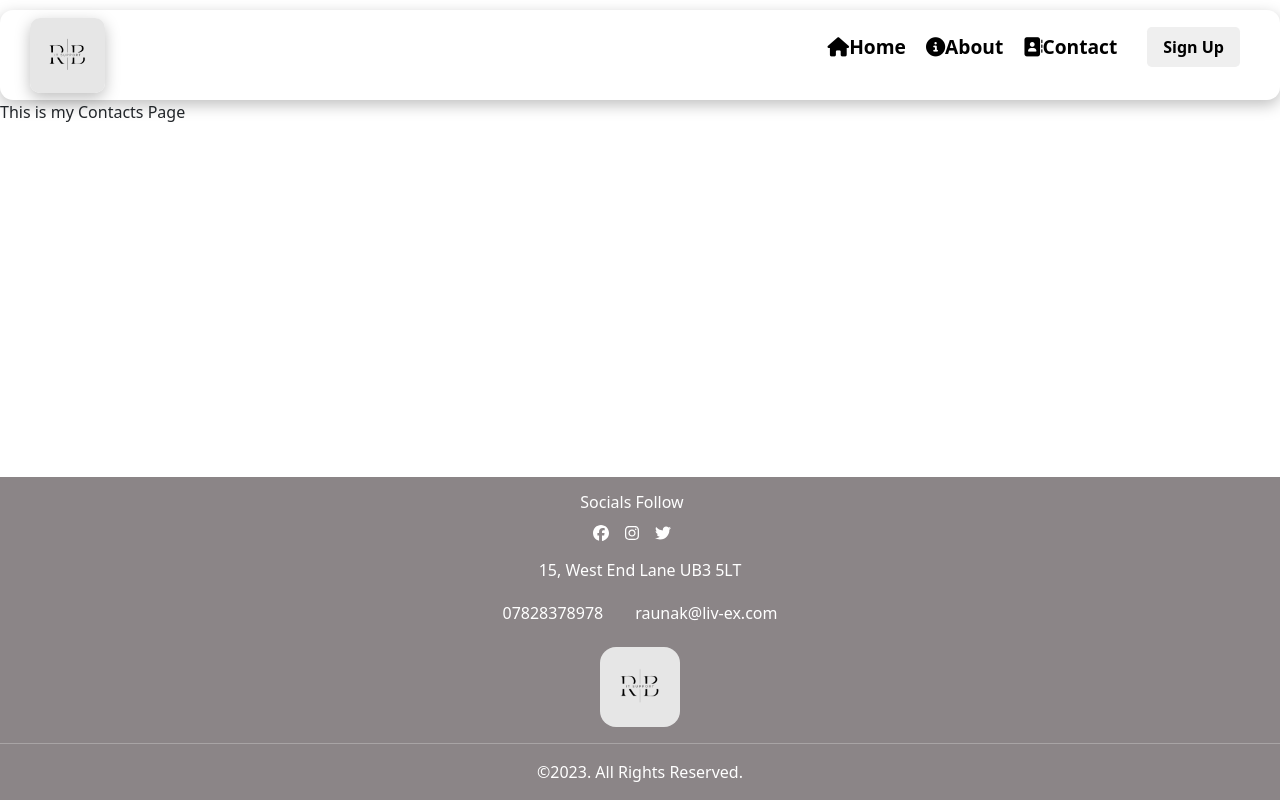
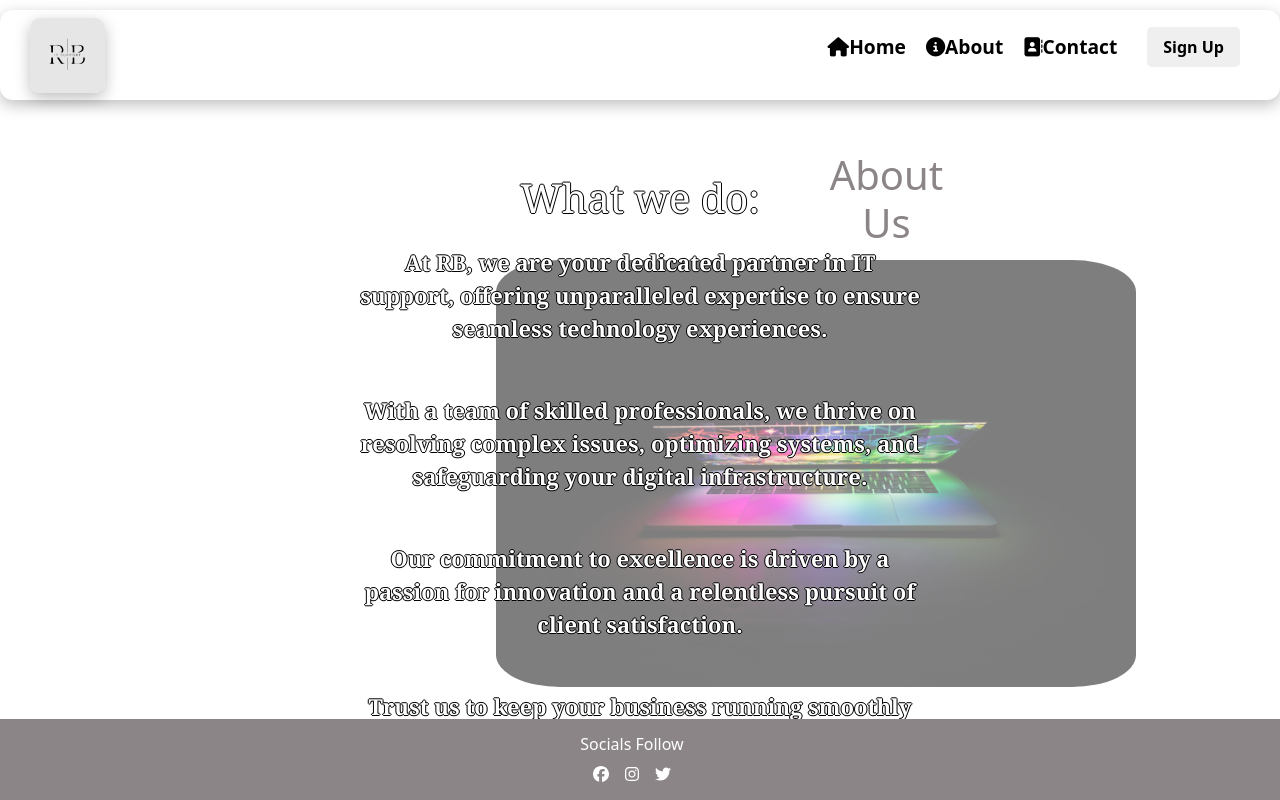
Before and after one commit to Rxunak/Liv-Ex-Project, a React (Create React App) app in the folder loginsignup/: page /about in a window 1280 px wide. Shown: the top 800 px of the page. Built offline with nearby package versions, Linux system fonts and the light colour scheme.

Commit message:
Working on Contact page

```diff
--- a/loginsignup/package.json
+++ b/loginsignup/package.json
@@ -14,6 +14,7 @@
     "react": "^18.2.0",
     "react-bootstrap": "^2.9.1",
     "react-dom": "^18.2.0",
+    "react-modal": "^3.16.1",
     "react-router-dom": "^6.17.0",
     "react-scripts": "5.0.1",
     "web-vitals": "^2.1.4"
--- a/loginsignup/src/Component/Footer.js
+++ b/loginsignup/src/Component/Footer.js
@@ -20,13 +20,13 @@ const Footer = () => {
 
                     <div className='Socials'>
                         <h3 className='socialh3'>Socials Follow</h3>
-                        <a id='ic' href="https://facebook.com">
+                        <a id='ic' href="https://facebook.com" target='_blank'>
                             <FontAwesomeIcon icon={faFacebook} />
                         </a>
-                        <a id='ic'  href="https://instagram.com">
+                        <a id='ic'  href="https://instagram.com" target='_blank'>
                             <FontAwesomeIcon icon={faInstagram} />
                         </a>
-                        <a id='ic'  href="https://twitter.com">
+                        <a id='ic'  href="https://twitter.com" target='_blank'>
                             <FontAwesomeIcon icon={faTwitter} />
                         </a>
                     </div>
--- a/loginsignup/src/Routes/About.js
+++ b/loginsignup/src/Routes/About.js
@@ -1,13 +1,30 @@
 
+import '../Styles/About.css'
 
-
+import logo from '../Assets/About.jpg'
 
 function About (){
     return(
 
-        <div>
+        <div className="About-container">
 
-        <div>This is my Contacts Page</div>
+        <div className="about-heading">
+            <h1 >About Us</h1>
+        </div>
+
+        <div className='abt-img-cont'>
+            <img className='About-image' src={logo} alt="" />
+            <div className='About-text'>
+            <h1 className='about-head'>What we do:</h1>
+            <p>At RB, we are your dedicated partner in IT support, offering unparalleled expertise to ensure seamless technology experiences.</p> <br />
+            <p>With a team of skilled professionals, we thrive on resolving complex issues, optimizing systems, and safeguarding your digital infrastructure.</p> <br />
+            <p>Our commitment to excellence is driven by a passion for innovation and a relentless pursuit of client satisfaction.</p> <br />
+            <p>Trust us to keep your business running smoothly in the ever-evolving digital landscape.</p>
+            </div>
+
+        </div>
+
+
 
         </div>
 
--- a/loginsignup/src/Routes/Contact.js
+++ b/loginsignup/src/Routes/Contact.js
@@ -1,10 +1,36 @@
+import { useState } from 'react';
+import Model from 'react-modal'
+
+import '../Styles/Contact.css'
 
 
-
-function Contact (){
+const Contact =()=>
+{
+    const [visible, setvisible]=useState(false)
     return(
 
-        <div>
+        <div className='Contact-container'>
+
+
+            <button id='cont-butn' onClick={()=>setvisible(true)}>Contact Us</button>
+            <Model className={"hamsa"} s isOpen={visible} onRequestClose={()=>setvisible(false)}>
+                <h1>Fill in your Details</h1>
+                <form action="">
+                    <label htmlFor="">
+                        Name:
+                        <input type="text" name='name' />
+                        <br />
+                        Email:
+                        <input type="email"  />
+                        <br />
+                        Query:
+                        <input type="text" />
+                    </label>
+                    <br />
+                    <input type="submit" value="Submit" />
+                </form>
+                <button className='btn2' onClick={()=>setvisible(false)}>Close</button>
+            </Model>
 
 
         </div>
--- a/loginsignup/src/Routes/Home.js
+++ b/loginsignup/src/Routes/Home.js
@@ -8,11 +8,15 @@ function Home() {
   return (
     <div className='home-container'>
 
+      <div className='container-home'>
       <img className='home-image' src={logo} alt="" />
       <div className='overlay'>
         <p className='home-text'>Welcome to IT SUPPORT</p>
 
       </div>
+
+      </div>
+
 
 
 
--- /dev/null
+++ b/loginsignup/src/Styles/About.css
@@ -0,0 +1,60 @@
+.about-heading{
+
+    color: #8b8587;
+    text-align: center;
+    /* border-radius: 2rem;
+    background-color: #8b8587; */
+    width: 11%;
+    height: 6rem;
+    margin-top: 2rem;
+    margin-left: 51rem;
+    padding-top: 1.2rem;
+    font-size: larger;
+
+
+
+}
+
+.abt-img-cont{
+    position: relative;
+}
+
+.About-text {
+    position: absolute;
+    top: 50%;
+    left: 50%;
+    transform: translate(-50%, -50%);
+    font-size: 22px;
+    width: 35rem;
+    text-align: center;
+    font-weight: 10rem;
+    font-family: Cambria, Cochin, Georgia, Times, 'Times New Roman', serif;
+    font-weight: 600;
+
+    text-rendering: optimizeLegibility;
+    color:white;
+
+     text-shadow:
+
+      -1px 0 black, 0 1px black, 1px 0 black, 0 -1px black;
+
+
+  }
+
+  .about-head{
+    padding-bottom: 1rem;
+  }
+
+
+
+
+  .About-image{
+
+    width: 50%;
+    height: 50%;
+    opacity: 0.5;
+    padding-top: 2rem;
+    padding-bottom: 2rem;
+    margin-left: 31rem;
+    border-radius: 4rem;
+  }
--- /dev/null
+++ b/loginsignup/src/Styles/Contact.css
@@ -0,0 +1,24 @@
+#cont-butn{
+    background-color: aqua;
+    margin: auto;
+    display: flex;
+    margin-top: 30rem;
+}
+
+.hamsa{
+    background-color: grey;
+    height: 35rem;
+    width: 35rem;
+    margin: auto;
+    margin-top: 18rem;
+    border-radius: 1rem;
+    text-align: center;
+
+
+}
+
+.btn2{
+    background-color: antiquewhite;
+    border-radius: 2rem;
+    margin-top: 20rem;
+}
--- a/loginsignup/src/Styles/Home.css
+++ b/loginsignup/src/Styles/Home.css
@@ -1,4 +1,4 @@
-.home-container{
+/* .container-home{
     position: relative;
     width: 50%;
 }
@@ -10,6 +10,7 @@
     width: 50%;
     padding-top: 2rem;
     border-radius: 5rem;
+    height: auto;
   }
 
   .overlay{
@@ -30,21 +31,69 @@
 
   }
 
-  .home-container:hover .overlay {
-    bottom: 0;
+  .home-image:hover + .overlay {
+
     height: 100%;
 
 }
 
   .home-text{
 
-    white-space: nowrap;
+    color: white;
+  font-size: 20px;
+  position: absolute;
+  top: 50%;
+  left: 50%;
+  -webkit-transform: translate(-50%, -50%);
+  -ms-transform: translate(-50%, -50%);
+  transform: translate(-50%, -50%);
+  text-align: center;
+  } */
+
+
+  .container-home {
+    position: relative;
+    width: 50%;
+    margin-left: 31rem;
+  }
+
+  .home-image {
+    display: block;
+    width: 100%;
+    height: auto;
+    padding-top: 2rem;
+    padding-bottom: 2rem;
+    border-radius: 2rem;
+  }
+
+  .overlay {
+    position: absolute;
+    bottom: 100%;
+    left: 0;
+    right: 0;
+    background-color: #97898d;
+    overflow: hidden;
+    width: 100%;
+    height:0;
+    transition: .5s ease;
+    top: 2rem;
+    padding-bottom: 2rem;
+    border-radius: 2rem;
+  }
+
+  .container-home:hover .overlay {
+    bottom: 0;
+    height: 90%;
+  }
+
+  .home-text {
     color: white;
     font-size: 20px;
     position: absolute;
-    overflow: hidden;
     top: 50%;
     left: 50%;
+    -webkit-transform: translate(-50%, -50%);
+    -ms-transform: translate(-50%, -50%);
     transform: translate(-50%, -50%);
-    -ms-transform: translate(-50%, -50%);
+    text-align: center;
   }
```
Also changed, not shown: loginsignup/src/Assets/About.jpg (added), 1 other file (tests, documents, lock files or other folders).
